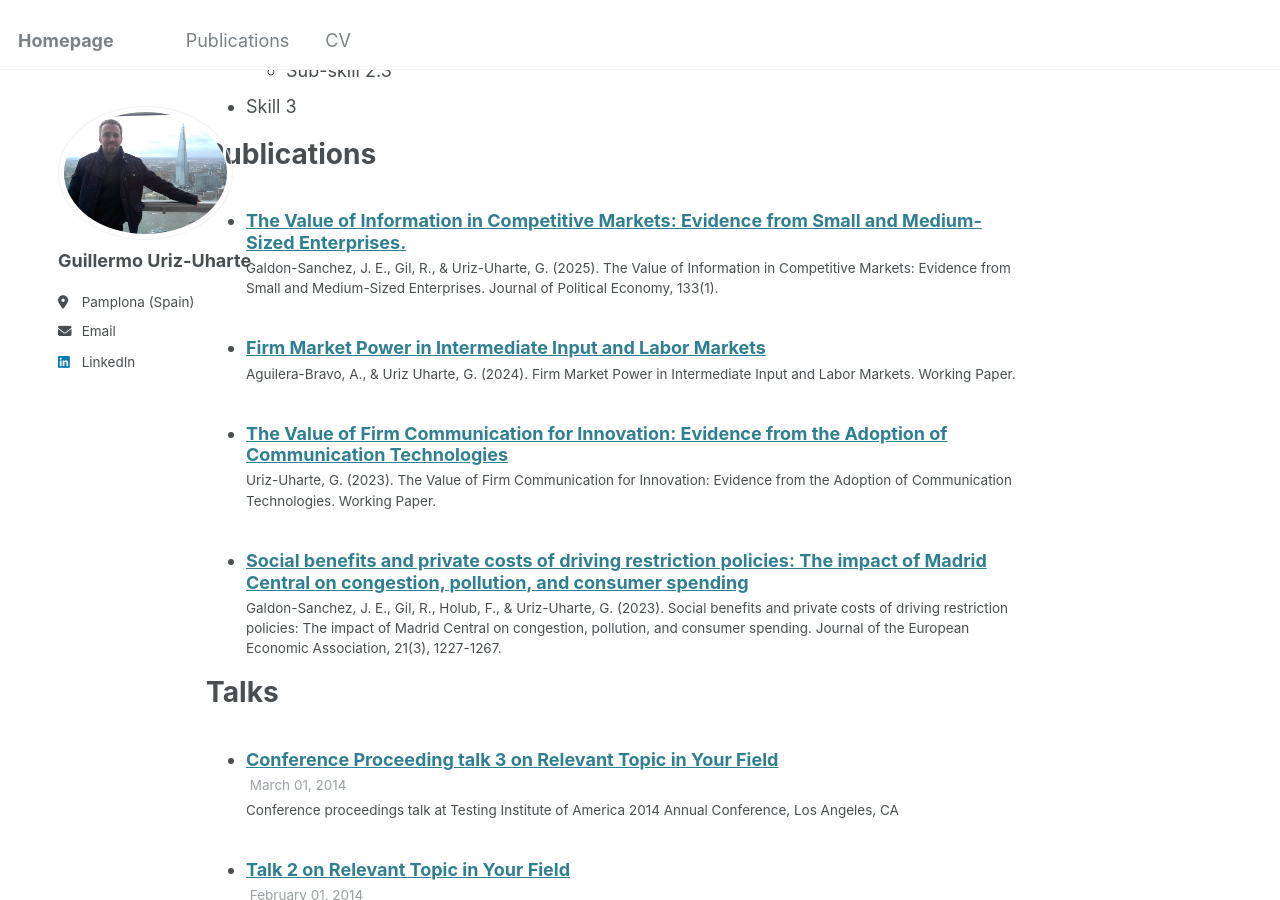
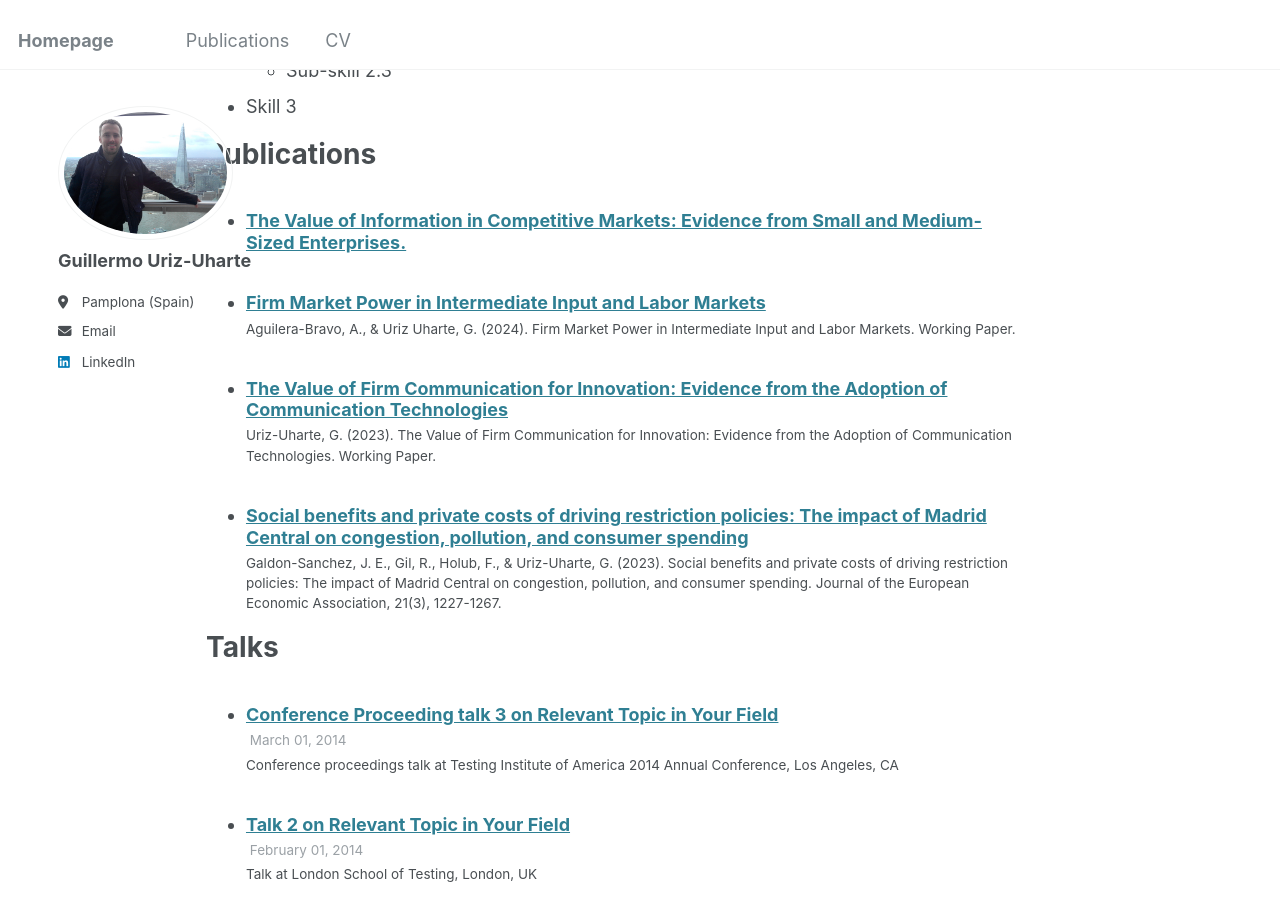
Before and after one commit to GuilleUriz/guillermouriz, a Jekyll site: the page built from _pages/cv.md, in a window 1280 px wide and 900 px high, scrolled down 949 px. Built offline with Jekyll 4.4.1, drawn with Linux system fonts in a browser that asks for light colours.

Commit message:
Update JPE_2025.md

```diff
--- a/_publications/JPE_2025.md
+++ b/_publications/JPE_2025.md
@@ -8,9 +8,10 @@ date: 2025-01-01
 venue: 'Journal of Political Economy'
 slidesurl:
 paperurl: 'https://www.journals.uchicago.edu/doi/10.1086/732525'
-citation: 'Galdon-Sanchez, J. E., Gil, R., & Uriz-Uharte, G. (2025). The Value of Information in Competitive Markets: Evidence from Small and Medium-Sized Enterprises. Journal of Political Economy, 133(1).'
+citation: ''
 
 ---
 
 We empirically investigate how the performance of small and medium-sized enterprises (SMEs) changes when gaining access to market information. Our analysis is based on a unique information-sharing program launched by a major bank, which provided SME customers with detailed, comparative reports on their own sales and customer profiles relative to nearby competitors. Leveraging comprehensive transaction-level data, we estimate that program adoption leads to a 9% increase in SME revenues. We find that SMEs use the newly acquired information to target previously underserved demographic groups and attract customers from new geographic areas. Importantly, smaller and less sophisticated firms experience higher returns, suggesting that access to actionable information can help close performance gaps between firms. Our findings highlight the transformative potential of data-driven decision-making in leveling the playing field for SMEs in competitive markets.
+
 citation: 'Galdon-Sanchez, J. E., Gil, R., & Uriz-Uharte, G. (2025). The Value of Information in Competitive Markets: Evidence from Small and Medium-Sized Enterprises. Journal of Political Economy, 133(1).'
```
